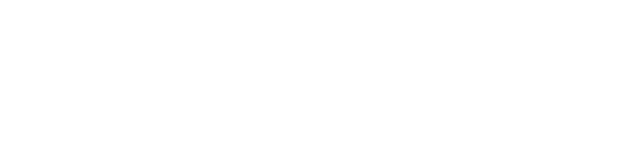
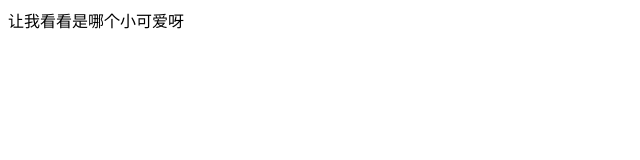
Before and after one commit to XiangzhuKong/XiangzhuKong.github.io, a plain HTML site: page index.html in a window 1280 px wide. Shown: the whole page, without its empty margins (0-640 px from the left). Drawn offline with Linux system fonts and the light colour scheme.

Commit message:
Update index.html

```diff
--- a/index.html
+++ b/index.html
@@ -2,4 +2,7 @@
     <head>
         <title>WSJ and KXZ 的小屋</title>
     </head>
+    <body>
+        让我看看是哪个小可爱呀
+    </body>
 </html>
```
